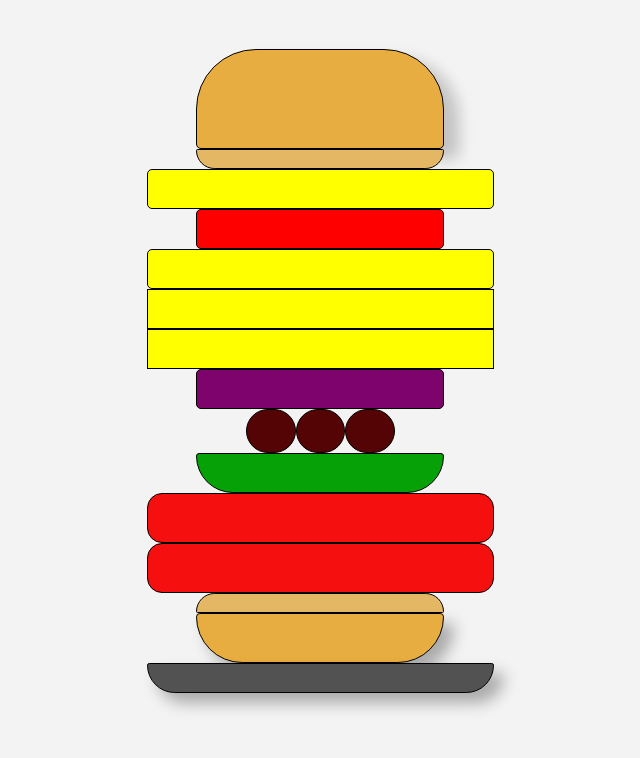
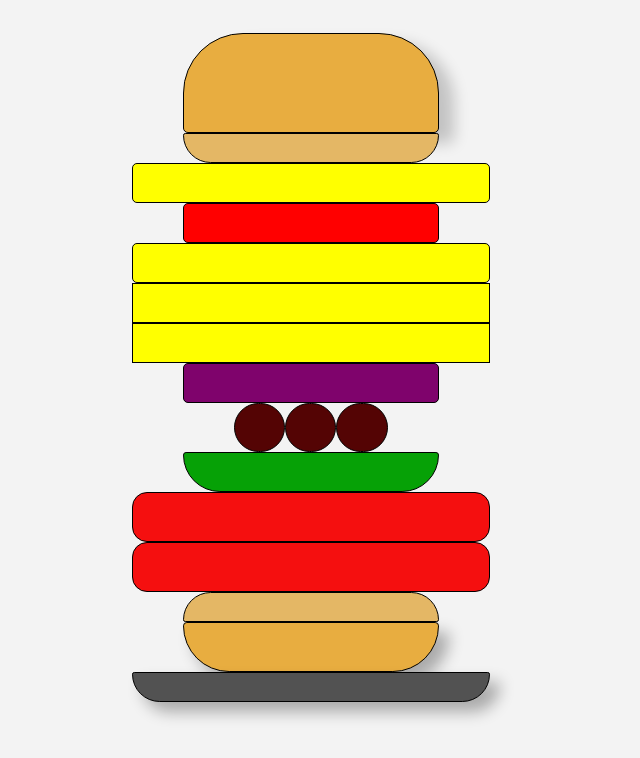
Before and after one commit to Rg4Pablo21/Hambur_guesa, a plain HTML site: page index.html in a window 1280 px wide. Shown: the whole page, without its empty margins (22-662 px from the left). Drawn offline with Linux system fonts and the light colour scheme.

Commit message:
Se terminan los minipanes2

```diff
--- a/index.css
+++ b/index.css
@@ -9,7 +9,6 @@ main{
     background-color: #f3f3f3;
     height: 100vh;
     width: 100%;
-    padding: 20px;
 }
 
 
@@ -37,7 +36,7 @@ main{
     border: 1px solid black;
 
     width: 100%;
-    height: 20px;
+    height: 30px;
     border-radius: 5px 5px 60px 60px;
     grid-column: 5/10;
     grid-row: 4/5;
@@ -47,7 +46,7 @@ main{
     border: 1px solid black;
 
     width: 100%;
-    height: 20px;
+    height: 30px;
     border-radius: 60px 60px 5px 5px;
     grid-column: 5/10;
     grid-row: 17/18;
```
